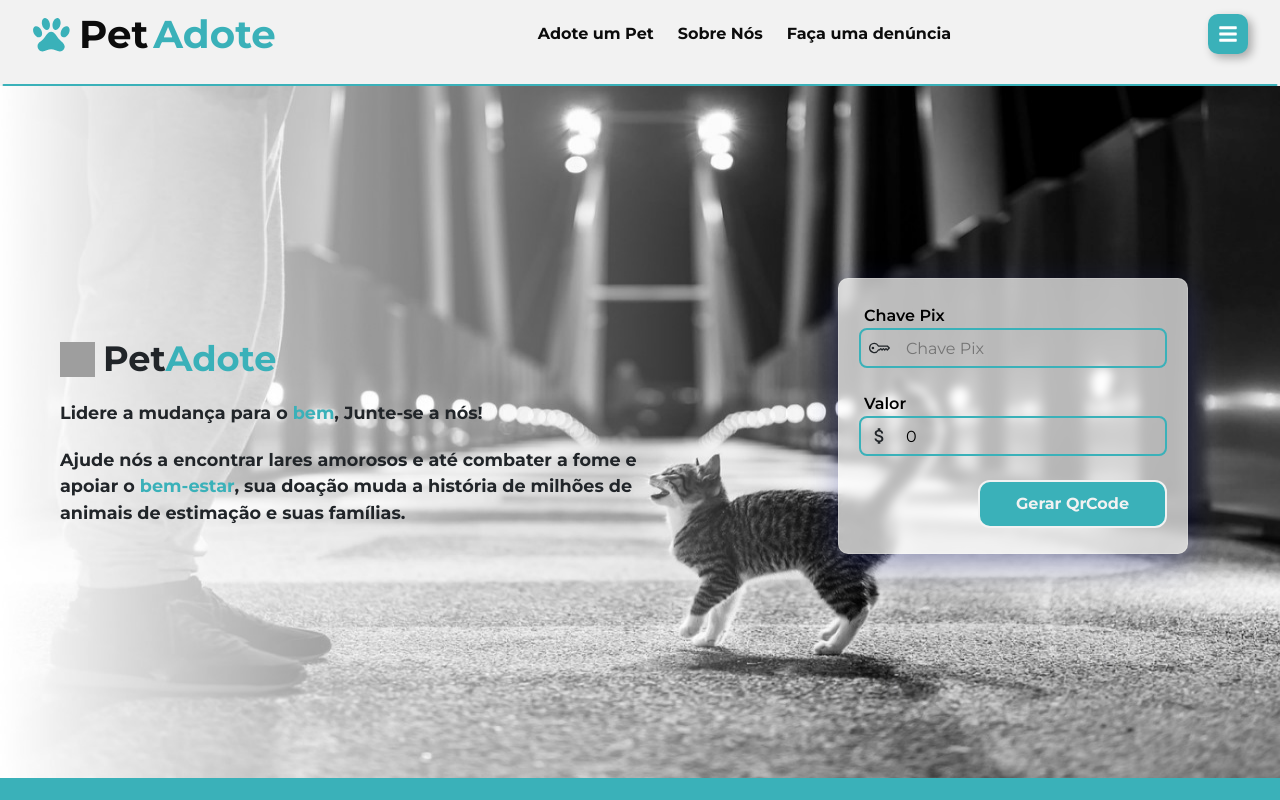
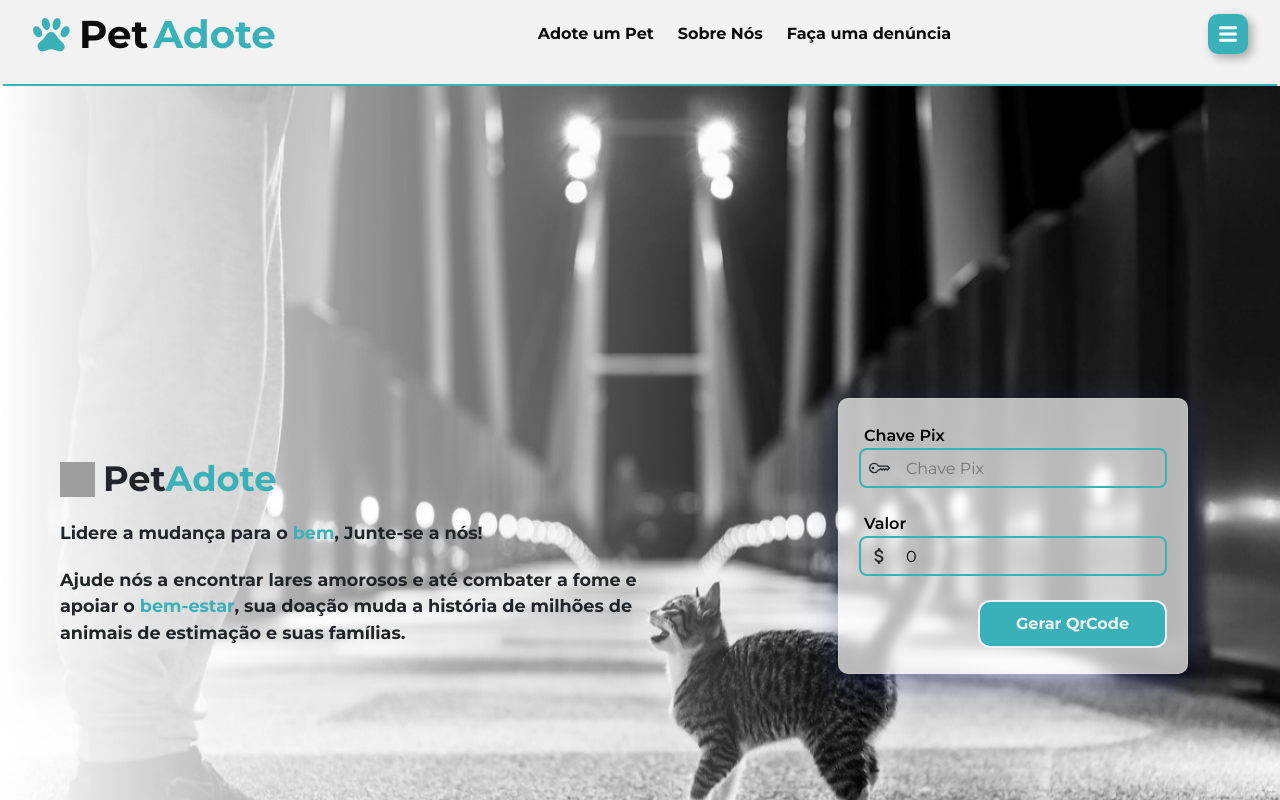
Before and after one commit to CarolinadeSouza05/ADAPV_frontend, a React (Create React App) app: page /doacao in a window 1280 px wide. Shown: the top 800 px of the page. Built offline with nearby package versions, Linux system fonts and the light colour scheme; grey boxes are pictures that could not be loaded.

Commit message:
css donation fixed

```diff
--- a/src/Telas/Adm/Adm.css
+++ b/src/Telas/Adm/Adm.css
@@ -71,6 +71,7 @@
     color: white;
 }
 
+
 @media (prefers-color-scheme: dark){
     .container-main-adm{
         background-color: #191A1E;
--- a/src/Telas/Adm/AsideAdm.css
+++ b/src/Telas/Adm/AsideAdm.css
@@ -83,6 +83,7 @@
         width: 100%;
     }
 
+
     .container-list-menu .list-menu{
         align-items: center;
         cursor: pointer;
--- a/src/Telas/RegisterDonation.css
+++ b/src/Telas/RegisterDonation.css
@@ -9,6 +9,12 @@
     .main-donation {
       display: grid;
       grid-template-columns: repeat(2, 50%);
+      height: calc(130vh - 108px)!important;
+    }
+  }
+
+  @media (min-width: 2516px) {
+    .main-donation {
       height: calc(100vh - 108px)!important;
     }
   }
```
